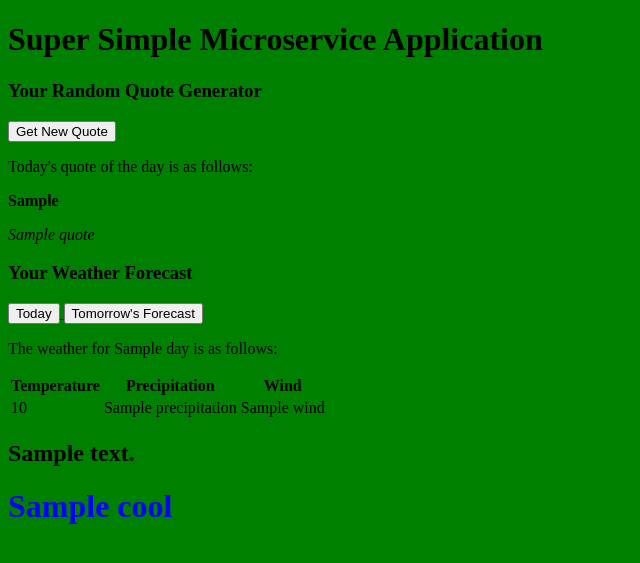
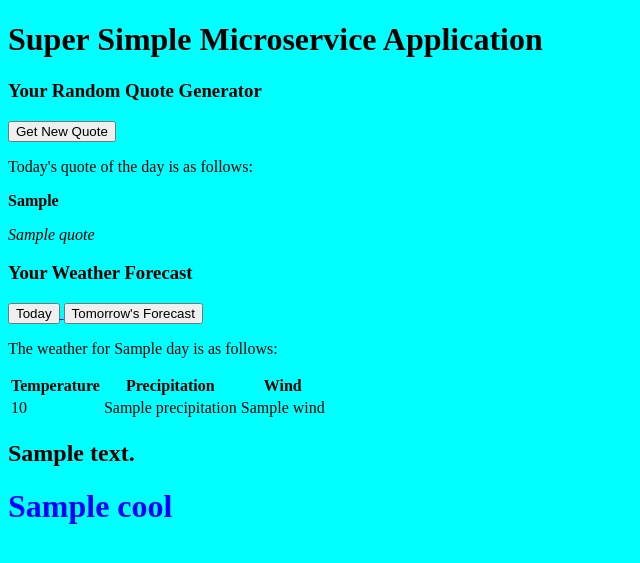
Before and after one commit to Bruk3/quickstart, a Flask app: template templates/home.html in a window 1280 px wide. Shown: the top 563 px of the page, without its empty margins (0-640 px from the left). Run offline with Flask 2, Linux system fonts and the light colour scheme; the template is opened without the code that fills it: most values are stand-ins (such as "Sample title", 1, 10 or a date in 2020).

Commit message:
Update home.html

```diff
--- a/templates/home.html
+++ b/templates/home.html
@@ -5,7 +5,7 @@
 <meta name="description" content="Our first page">
 <meta name="keywords" content="html tutorial template">
 </head>
-<body style="background-color: green;">
+<body style="background-color: cyan;">
 
     <h1> Super Simple Microservice Application </h1>
 
```
